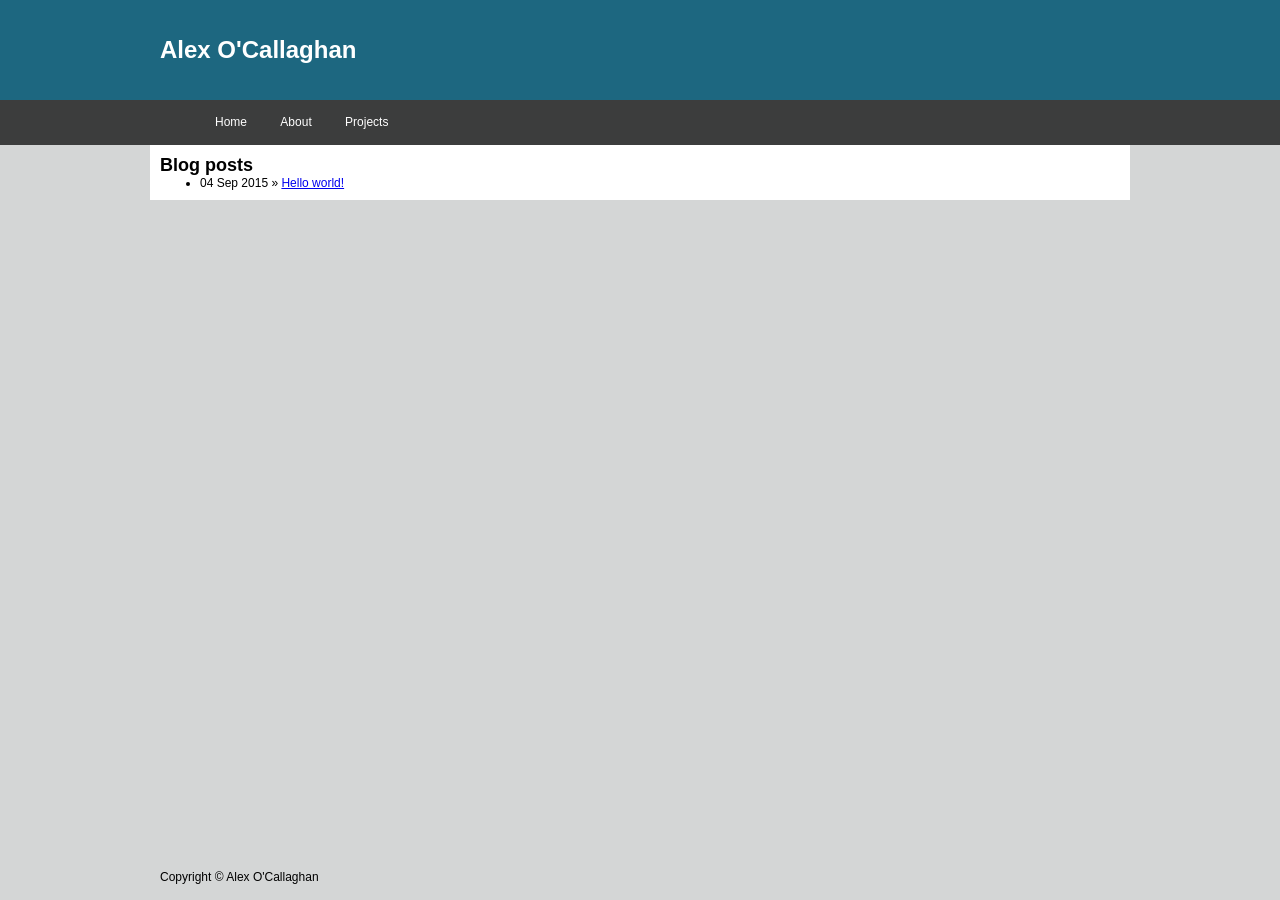
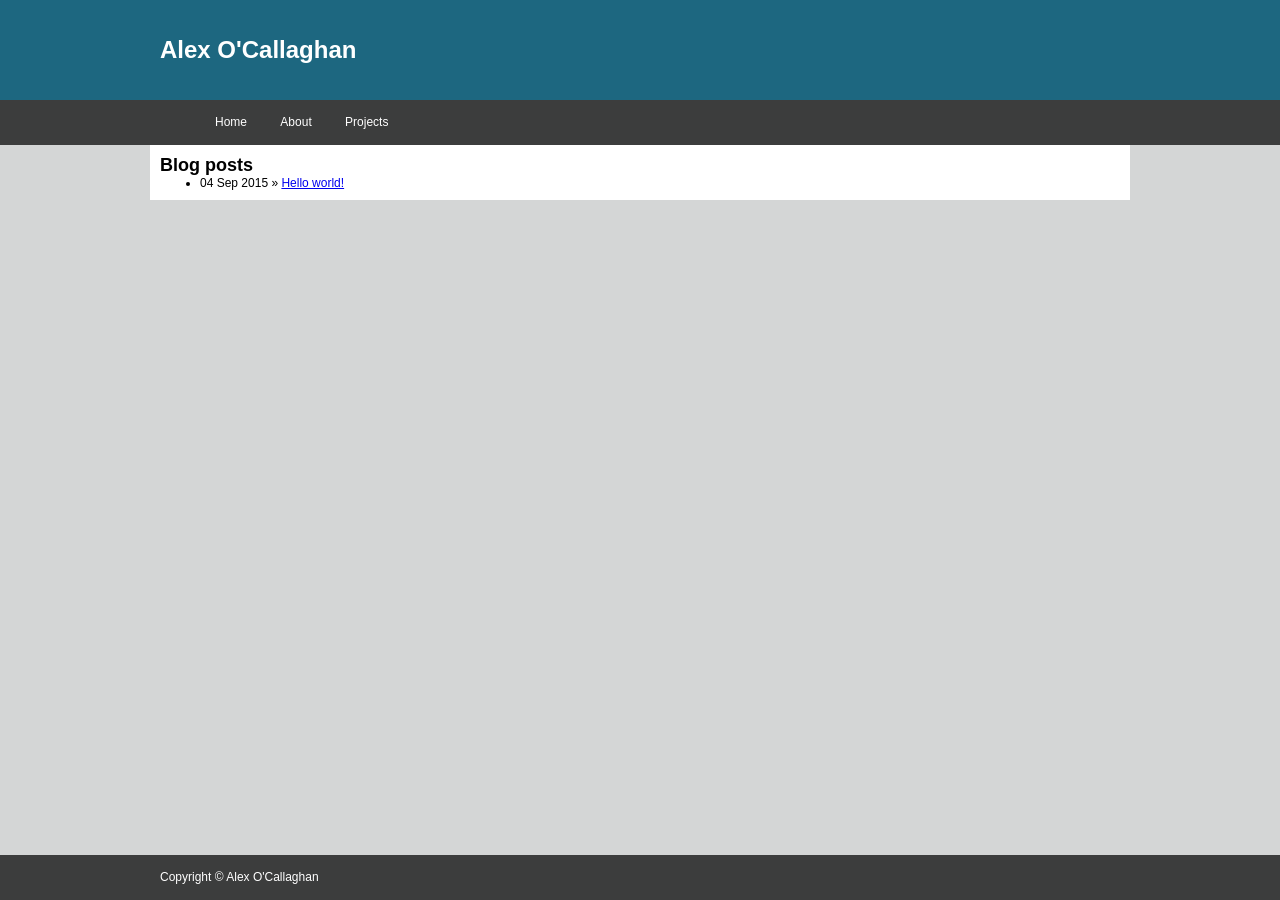
Before and after one commit to awocallaghan/no-async-css, a Jekyll site: the page built from index.html, in a window 1280 px wide. Built offline with Jekyll 4.4.1, drawn with Linux system fonts in a browser that asks for light colours.

Commit message:
Fixed footer colour

```diff
--- a/css/style.css
+++ b/css/style.css
@@ -55,4 +55,6 @@
 
 footer {
 	line-height: 45px;
+	background: #3C3D3D;
+	color: #FFF;
 }
```
